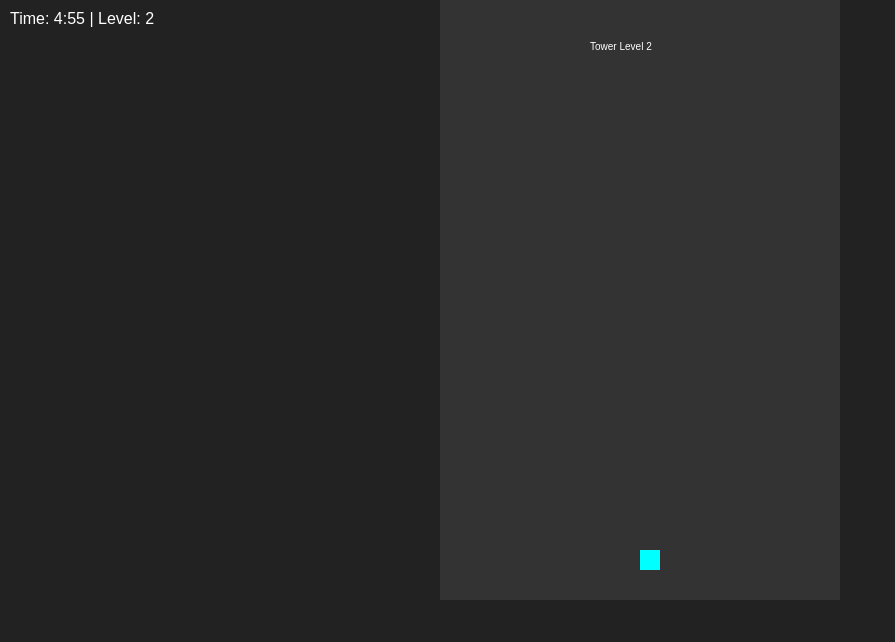
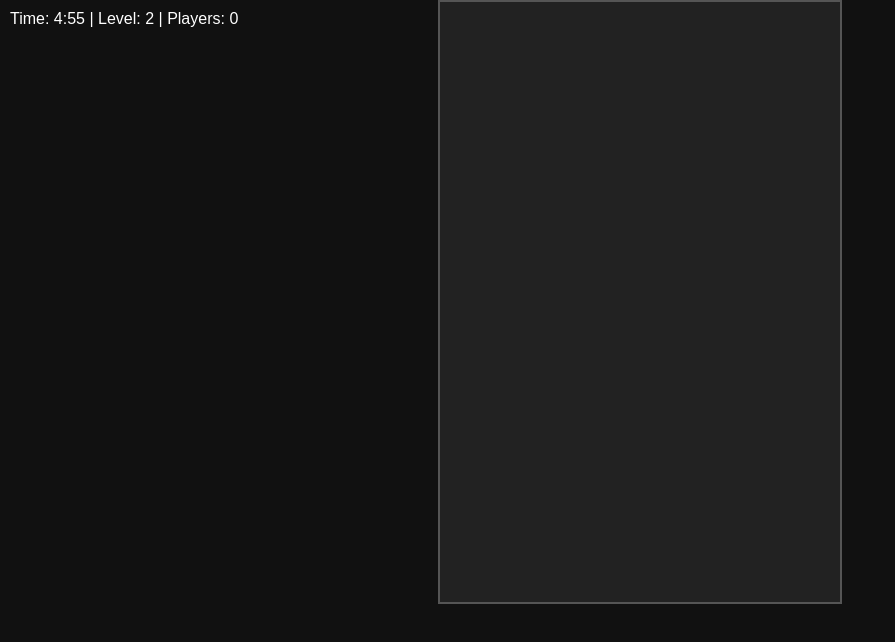
Before and after one commit to infinitemagazine228/endlesstowerweb, a plain HTML site: page index.html in a window 1280 px wide. Shown: the whole page, without its empty margins (0-895 px from the left). Drawn offline with nearby package versions, Linux system fonts and the light colour scheme; no server answers.

Commit message:
Update index.html

```diff
--- a/index.html
+++ b/index.html
@@ -1,69 +1,89 @@
 <!DOCTYPE html>
 <html>
 <head>
-  <title>Endless Tower Demo</title>
+  <title>Endless Tower Multiplayer</title>
   <style>
-    body { margin:0; background:#222; color:white; font-family:sans-serif; }
+    body { margin:0; background:#111; color:#fff; font-family:sans-serif; }
     #ui { position:absolute; top:10px; left:10px; }
-    canvas { background:#333; display:block; margin:0 auto; }
+    canvas { background:#222; display:block; margin:0 auto; border:2px solid #555; }
   </style>
 </head>
 <body>
   <div id="ui">
     <span id="timer">Time: 5:00</span> |
-    <span id="level">Level: 1</span>
+    <span id="level">Level: 1</span> |
+    <span id="players">Players: 0</span>
   </div>
   <canvas id="gameCanvas" width="400" height="600"></canvas>
 
+  <script src="/socket.io/socket.io.js"></script>
   <script>
     const canvas = document.getElementById("gameCanvas");
     const ctx = canvas.getContext("2d");
+    const socket = io("http://localhost:3000");
 
-    let level = 1;
-    let player = { x:200, y:550, size:20 };
-    let spawnpoints = [{x:200,y:550}];
+    let player = { x:200, y:550, size:20, level:1 };
+    let players = {};
     let startTime = Date.now();
-    let duration = 5 * 60 * 1000; // 5 minutes
+    let duration = 5*60*1000;
 
-    function drawPlayer() {
-      ctx.fillStyle = "cyan";
-      ctx.fillRect(player.x, player.y, player.size, player.size);
+    socket.on("updatePlayers", (data) => {
+      players = data;
+      document.getElementById("players").innerText = "Players: " + Object.keys(players).length;
+    });
+
+    socket.on("updateTower", (tower) => {
+      console.log("Tower updated:", tower);
+    });
+
+    function drawPlayers() {
+      ctx.clearRect(0,0,canvas.width,canvas.height);
+      for (let id in players) {
+        let p = players[id];
+        ctx.fillStyle = "cyan";
+        ctx.fillRect(p.x, p.y, 20, 20);
+        ctx.fillText("Lv " + p.level, p.x, p.y-10);
+      }
     }
 
-    function drawTower() {
-      ctx.fillStyle = "white";
-      ctx.fillText("Tower Level " + level, 150, 50);
-    }
-
-    function update() {
-      ctx.clearRect(0,0,canvas.width,canvas.height);
-      drawPlayer();
-      drawTower();
-
-      // Timer
+    function updateTimer() {
       let elapsed = Date.now() - startTime;
       let remaining = duration - elapsed;
       if (remaining <= 0) {
         document.getElementById("timer").innerText = "Time: 0:00";
         ctx.fillStyle = "red";
         ctx.fillText("Game Over", 150, 300);
-        return;
+        return false;
       }
       let minutes = Math.floor(remaining/60000);
       let seconds = Math.floor((remaining%60000)/1000);
       document.getElementById("timer").innerText =
         "Time: " + minutes + ":" + (seconds<10?"0":"") + seconds;
-
-      requestAnimationFrame(update);
+      return true;
     }
 
-    // Simulate climbing tower
+    function gameLoop() {
+      if(updateTimer()) {
+        drawPlayers();
+        requestAnimationFrame(gameLoop);
+      }
+    }
+
+    document.addEventListener("keydown", (e) => {
+      if (e.key === "ArrowUp") player.y -= 10;
+      if (e.key === "ArrowDown") player.y += 10;
+      if (e.key === "ArrowRight") player.x += 10;
+      if (e.key === "ArrowLeft") player.x -= 10;
+      socket.emit("move", player);
+    });
+
     setInterval(()=>{
-      level++;
-      document.getElementById("level").innerText = "Level: " + level;
-    }, 3000); // mỗi 3 giây lên 1 tầng
+      player.level++;
+      document.getElementById("level").innerText = "Level: " + player.level;
+      socket.emit("nextLevel");
+    }, 5000);
 
-    update();
+    gameLoop();
   </script>
 </body>
 </html>
```
